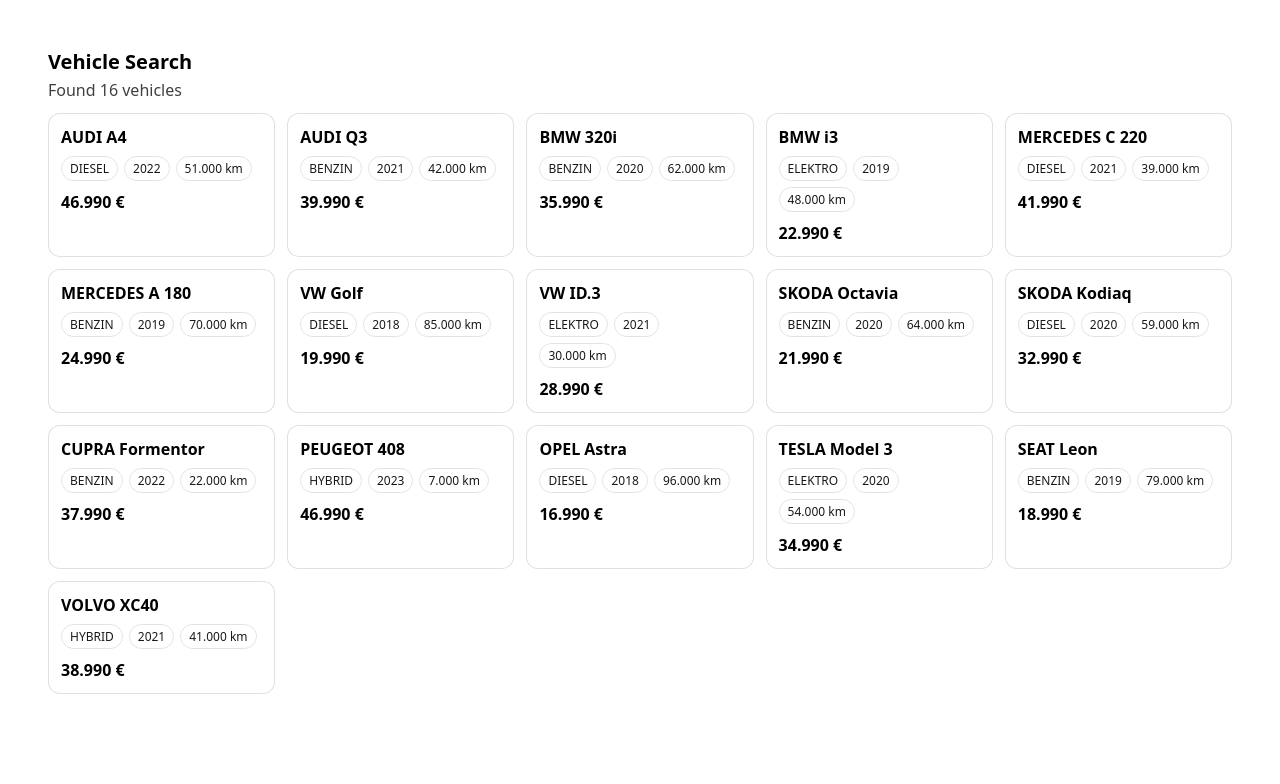
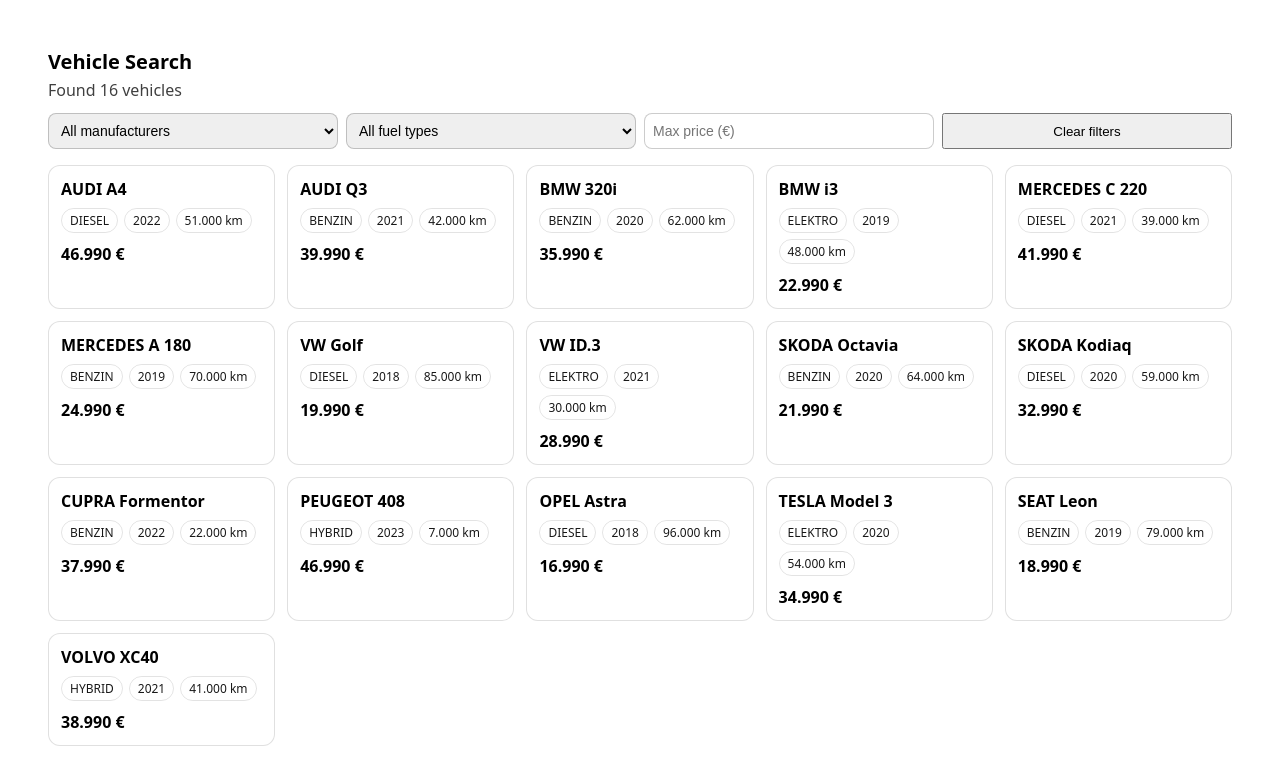
Before and after one commit to PiJaQus/vehicle-search-webcomponent, a Vue app: page / in a window 1280 px wide. Shown: the top 784 px of the page. Built offline with nearby package versions, Linux system fonts and the light colour scheme.

Commit message:
feat: add basic vehicle filters

```diff
--- a/src/App.vue
+++ b/src/App.vue
@@ -1,12 +1,41 @@
 <script setup>
-import { computed } from 'vue'
+import { ref, computed } from 'vue'
 import { vehicles } from './data/vehicles'
 
-const count = computed(() => vehicles.length)
+// filter state
+const selectedManufacturer = ref('')
+const selectedFuelType = ref('')
+const maxPrice = ref('')
 
-const formatPrice = (value) => {
-  return new Intl.NumberFormat('de-DE').format(value) + ' €'
+// options (static, simple)
+const manufacturers = [...new Set(vehicles.map(v => v.manufacturer))]
+const fuelTypes = [...new Set(vehicles.map(v => v.fuelType))]
+
+// filtered list
+const filteredVehicles = computed(() => {
+  return vehicles.filter(v => {
+    if (selectedManufacturer.value && v.manufacturer !== selectedManufacturer.value) {
+      return false
+    }
+    if (selectedFuelType.value && v.fuelType !== selectedFuelType.value) {
+      return false
+    }
+    if (maxPrice.value && v.price > Number(maxPrice.value)) {
+      return false
+    }
+    return true
+  })
+})
+const clearFilters = () => {
+  selectedManufacturer.value = ''
+  selectedFuelType.value = ''
+  maxPrice.value = ''
 }
+
+const count = computed(() => filteredVehicles.value.length)
+
+const formatPrice = (value) =>
+  new Intl.NumberFormat('de-DE').format(value) + ' €'
 </script>
 
 <template>
@@ -16,8 +45,35 @@
       <p class="sub">Found {{ count }} vehicles</p>
     </header>
 
+    <!-- Filters -->
+    <section class="filters">
+      <select v-model="selectedManufacturer">
+        <option value="">All manufacturers</option>
+        <option v-for="m in manufacturers" :key="m" :value="m">
+          {{ m }}
+        </option>
+      </select>
+
+      <select v-model="selectedFuelType">
+        <option value="">All fuel types</option>
+        <option v-for="f in fuelTypes" :key="f" :value="f">
+          {{ f }}
+        </option>
+      </select>
+
+      <input
+        type="number"
+        placeholder="Max price (€)"
+        v-model="maxPrice"
+      />
+      <button type="button" class="clearBtn" @click="clearFilters">
+        Clear filters
+      </button>
+    </section>
+
+    <!-- Listing -->
     <section class="grid" aria-label="Vehicle listing">
-      <article v-for="v in vehicles" :key="v.id" class="card">
+      <article v-for="v in filteredVehicles" :key="v.id" class="card">
         <div class="cardTitle">{{ v.manufacturer }} {{ v.model }}</div>
 
         <div class="meta">
@@ -64,4 +120,19 @@
 }
 
 .price { font-weight: 800; font-size: 16px; margin-top: 6px; }
+
+.filters {
+  display: grid;
+  grid-template-columns: repeat(auto-fit, minmax(180px, 1fr));
+  gap: 8px;
+  margin-bottom: 16px;
+}
+
+.filters select,
+.filters input {
+  padding: 8px;
+  border-radius: 8px;
+  border: 1px solid rgba(0,0,0,0.2);
+  font-size: 14px;
+}
 </style>
```
